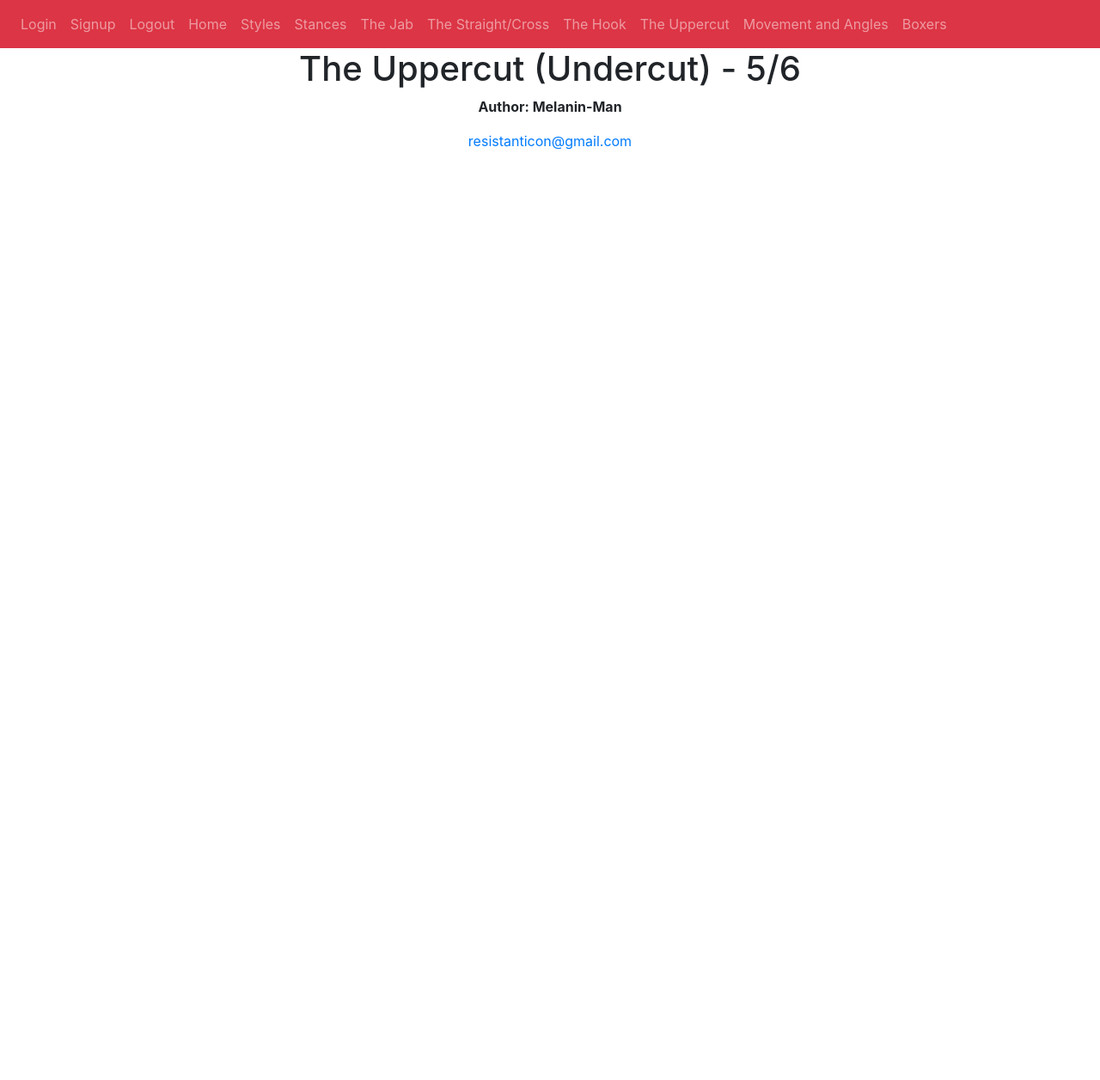
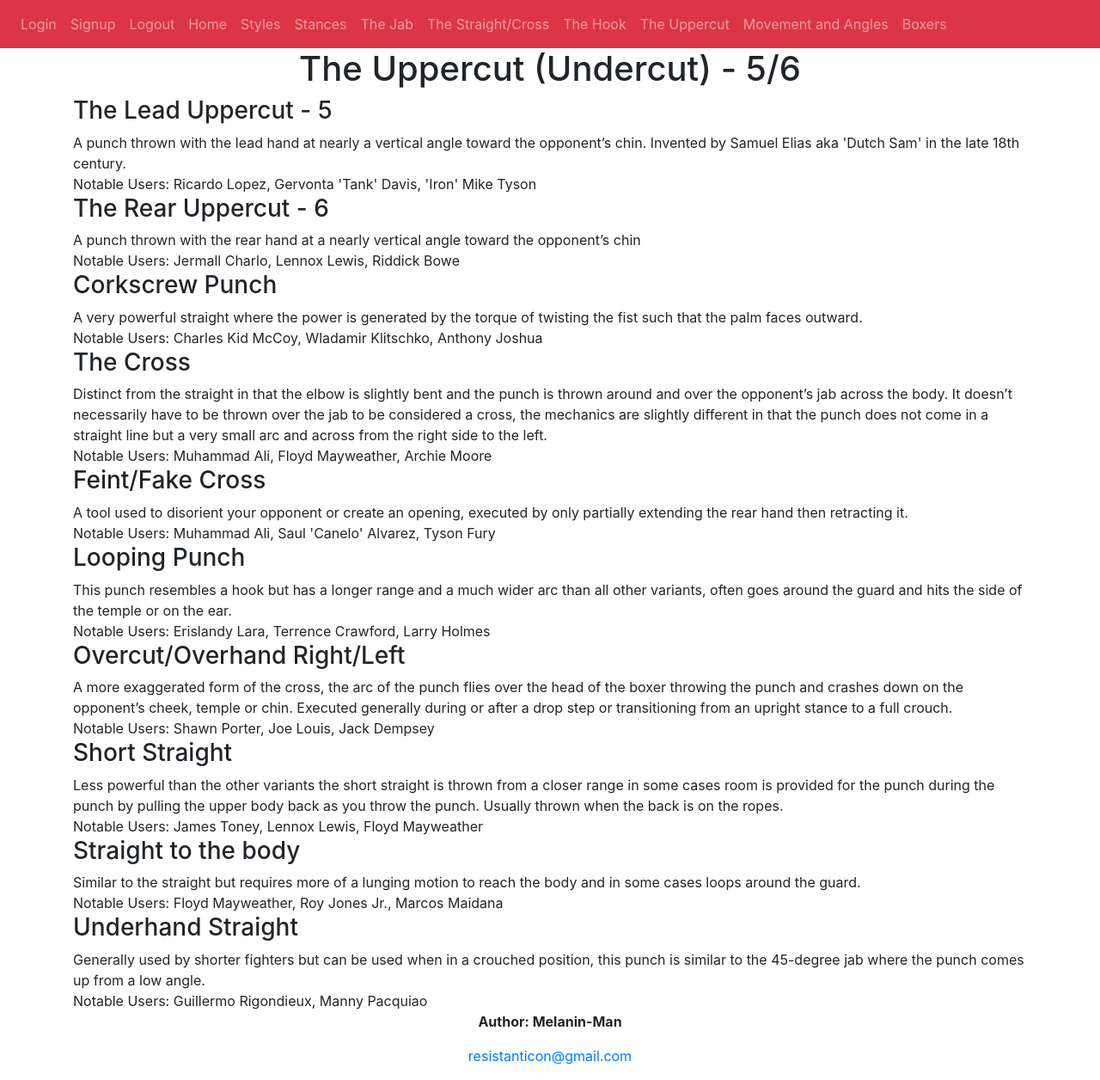
Before and after one commit to super-ghouls/Boxing-Website, a Flask app: page /uppercut in a window 1280 px wide. Shown: the whole page at 86% size. Before the commit the page ends 174 px from the top, so only its background shows below. Run offline with Flask 2, Linux system fonts and the light colour scheme; some libraries are stand-ins or nearby versions.

Commit message:
Update uppercuts.html

```diff
--- a/website/templates/uppercuts.html
+++ b/website/templates/uppercuts.html
@@ -1 +1,86 @@
 {% extends "base.html" %} {% block title %}The Uppercut{% endblock %} {% block h1 %}The Uppercut (Undercut) - 5/6{% endblock %}
+{% block content %}
+<div class="term"><h3>The Lead Uppercut - 5</h3></div>
+    <div class="def">
+        A punch thrown with the lead hand at nearly a vertical angle toward the opponent’s chin. Invented by
+        Samuel Elias aka 'Dutch Sam' in the late 18th century.
+        <div class="dboxers">
+            Notable Users: Ricardo Lopez, Gervonta 'Tank' Davis, 'Iron' Mike Tyson
+        </div>
+    </div>
+<div class="term"><h3>The Rear Uppercut - 6</h3></div>
+    <div class="def">
+        A punch thrown with the rear hand at a nearly vertical angle toward the opponent’s chin
+            <div class"dboxers">
+                Notable Users: Jermall Charlo, Lennox Lewis, Riddick Bowe
+            </div>
+    </div>
+<div class="term"><h3>Corkscrew Punch</h3></div>
+    <div class="def">
+        A very powerful straight where the power is generated by the torque of twisting the fist such that the
+        palm faces outward.
+            <div class="dboxers">
+                Notable Users: Charles Kid McCoy, Wladamir Klitschko, Anthony Joshua
+            </div>
+    </div>
+<div class="term"><h3>The Cross</h3></div>
+    <div class="def">
+        Distinct from the straight in that the elbow is slightly bent and the punch is thrown around and over
+        the opponent’s jab across the body. It doesn’t necessarily have to be thrown over the jab to be considered
+        a cross, the mechanics are slightly different in that the punch does not come in a straight line but a very
+        small arc and across from the right side to the left.
+            <div class"dboxers">
+                Notable Users: Muhammad Ali, Floyd Mayweather, Archie Moore
+            </div>
+    </div>
+<div class="term"><h3>Feint/Fake Cross</h3><div>
+    <div class="def">
+        A tool used to disorient your opponent or create an opening, executed by only
+        partially extending the rear hand then retracting it.
+        <div class="dboxers">
+            Notable Users: Muhammad Ali, Saul 'Canelo' Alvarez, Tyson Fury
+        </div>
+    </div>
+<div class="term"><h3>Looping Punch</h3><div>
+    <div class="def">
+        This punch resembles a hook but has a longer range and a much wider arc than all other variants,
+        often goes around the guard and hits the side of the temple or on the ear.
+        <div class="dboxers">
+            Notable Users: Erislandy Lara, Terrence Crawford, Larry Holmes
+        </div>
+    </div>
+<div class="term"><h3>Overcut/Overhand Right/Left</h3></div>
+    <div class="def">
+        A more exaggerated form of the cross, the arc of the punch flies over the head of the boxer throwing the
+        punch and crashes down on the opponent’s cheek, temple or chin. Executed generally during or after a drop
+        step or transitioning from an upright stance to a full crouch.
+        <div class="dboxers">
+            Notable Users: Shawn Porter, Joe Louis, Jack Dempsey
+        </div>
+    </div>
+<div class="term"><h3>Short Straight</h3></div>
+    <div class="def">
+        Less powerful than the other variants the short straight is thrown from a closer range in some cases
+        room is provided for the punch during the punch by pulling the upper body back as you throw the punch.
+        Usually thrown when the back is on the ropes.
+        <div class="dboxers">
+            Notable Users: James Toney, Lennox Lewis, Floyd Mayweather
+        </div>
+    </div>
+<div class="term"><h3>Straight to the body</h3></div>
+    <div class="def">
+        Similar to the straight but requires more of a lunging motion to reach the body and in some cases
+        loops around the guard.
+            <div class"dboxers">
+                Notable Users: Floyd Mayweather, Roy Jones Jr., Marcos Maidana
+            </div>
+    </div>
+<div class="term"><h3>Underhand Straight</h3></div>
+    <div class="def">
+        Generally used by shorter fighters but can be used when in a crouched position, this punch is similar to
+        the 45-degree jab where the punch comes up from a low angle.
+            <div class="dboxers">
+                Notable Users: Guillermo Rigondieux, Manny Pacquiao
+            </div>
+    </div>
+{% endblock %}
```
